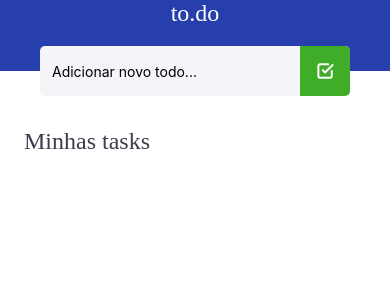
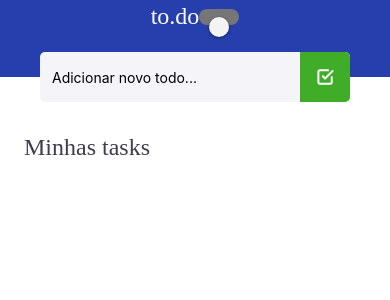
Before and after one commit to MayronSouza/desafio01-conceitos-reactnative, a React Native app: screen / in a window 390 px wide. Shown: the top 300 px of the page. Built offline with nearby package versions, Linux system fonts and the light colour scheme.

Commit message:
applying the dark mode in the our project

```diff
--- a/src/components/Header.tsx
+++ b/src/components/Header.tsx
@@ -1,11 +1,25 @@
-import React from 'react';
-import { View, Text, StatusBar, StyleSheet } from 'react-native';
+import React, { useState } from 'react';
+import { View, Text, StatusBar, StyleSheet, Switch } from 'react-native';
 
 export function Header() {
+  const [isEnabled, setIsEnabled] = useState(false);
+
+  const toggleSwitch = () => setIsEnabled(previousState => !previousState);
+
   return (
-    <View style={styles.header}>
+    <View
+      style={isEnabled === false ? styles.header : styles.headerDark}
+    >
       <Text style={styles.headerText}>to.</Text>
       <Text style={[styles.headerText, { fontFamily: 'Poppins-SemiBold' }]}>do</Text>
+      <Switch
+        trackColor={{ false: "#767577", true: "#81b0ff" }}
+        thumbColor={isEnabled ? "#adadad" : "#f4f3f4"}
+        ios_backgroundColor="#3e3e3e"
+        onValueChange={toggleSwitch}
+        value={isEnabled}
+        style={styles.toggleMode}
+      />
     </View>
   )
 }
@@ -19,9 +33,25 @@ const styles = StyleSheet.create({
     alignItems: 'center',
     flexDirection: 'row'
   },
+  headerDark: {
+    paddingTop: StatusBar.currentHeight,
+    paddingBottom: 44,
+    backgroundColor: '#676869',
+    justifyContent: 'center',
+    alignItems: 'center',
+    flexDirection: 'row'
+  },
   headerText: {
     fontSize: 24,
     color: '#FFF',
     fontFamily: 'Poppins-Regular',
-  }
+  },
+  toggleMode: {
+    paddingHorizontal: 10,
+    paddingVertical: 12,
+    marginTop: 5,
+    marginBottom: 4,
+    borderRadius: 10,
+    alignItems: 'center',
+  },
 });
--- a/src/pages/Home.tsx
+++ b/src/pages/Home.tsx
@@ -1,4 +1,5 @@
 import React, { useState } from 'react';
+import { StyleSheet, Switch } from 'react-native';
 
 import { Header } from '../components/Header';
 import { MyTasksList } from '../components/MyTasksList';
@@ -12,6 +13,7 @@ interface Task {
 
 export function Home() {
   const [tasks, setTasks] = useState<Task[]>([]);
+
 
   function handleAddTask(newTaskTitle: string) {
     //TODO - add new task if it's not empty
```
